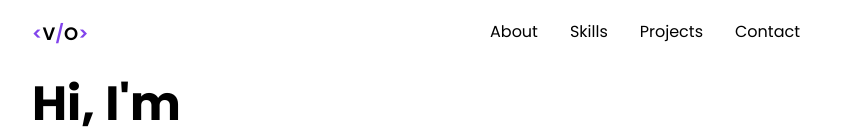
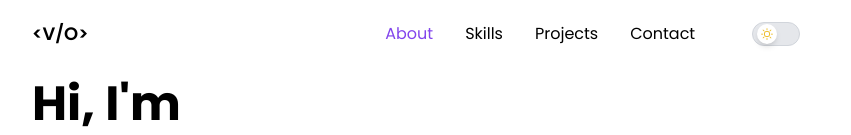
Before and after one commit to Vixiien/Portfolio, a React (Vite) app: page / in a window 1280 px wide. Shown: the top 135 px of the page, without its empty margins (224-1075 px from the left). Built offline with nearby package versions, Linux system fonts and the light colour scheme.

Commit message:
Third Update

```diff
--- a/src/components/Navbar/Navbar.jsx
+++ b/src/components/Navbar/Navbar.jsx
@@ -1,31 +1,29 @@
 import React, { useState, useEffect } from "react";
 import { FiMenu, FiX } from "react-icons/fi";
-import { FaGithub, FaLinkedin } from "react-icons/fa";
+import { BsSun, BsMoon } from "react-icons/bs";
 
-const Navbar = () => {
+const Navbar = ({ theme, setTheme, activeSection }) => {
   const [isOpen, setIsOpen] = useState(false);
-  const [activeSection, setActiveSection] = useState("");
   const [isScrolled, setIsScrolled] = useState(false);
 
-  // Detect scroll and change navbar background
   useEffect(() => {
     const handleScroll = () => {
       setIsScrolled(window.scrollY > 50);
     };
-
     window.addEventListener("scroll", handleScroll);
     return () => window.removeEventListener("scroll", handleScroll);
   }, []);
 
-  // Smooth scroll function
   const handleMenuItemClick = (sectionId) => {
-    setActiveSection(sectionId);
     setIsOpen(false);
-
     const section = document.getElementById(sectionId);
     if (section) {
       section.scrollIntoView({ behavior: "smooth" });
     }
+  };
+
+  const toggleTheme = () => {
+    setTheme((prev) => (prev === "light" ? "dark" : "light"));
   };
 
   const menuItems = [
@@ -35,29 +33,50 @@ const Navbar = () => {
     { id: "contact", label: "Contact" },
   ];
 
+  const ThemeToggleButton = (
+    <button
+      onClick={toggleTheme}
+      aria-label="Toggle Dark Mode"
+      className={`relative w-12 h-6 rounded-full flex items-center p-1 transition-colors duration-300 border ${
+        theme === "dark"
+          ? "bg-gray-700 border-gray-600"
+          : "bg-gray-200 border-gray-300"
+      }`}
+    >
+      <div
+        className={`w-5 h-5 rounded-full bg-white shadow-md flex items-center justify-center transform transition-transform duration-300 ${
+          theme === "dark" ? "translate-x-6" : ""
+        }`}
+      >
+        {theme === "dark" ? (
+          <BsMoon className="text-gray-800 text-xs" />
+        ) : (
+          <BsSun className="text-yellow-500 text-xs" />
+        )}
+      </div>
+    </button>
+  );
+
   return (
     <nav
       className={`fixed top-0 w-full z-50 transition duration-300 px-[7vw] md:px-[7vw] lg:px-[20vw] ${
-        isScrolled ? "backdrop-blur-md shadow-md" : "bg-transparent"
-      }`}
+        isScrolled ? "shadow-md" : ""
+      } ${theme === "dark" ? "bg-black text-white" : "bg-white text-black"}`}
     >
-      <div className="text-black py-5 flex justify-between ">
-        {/* Logo */}
+      <div className="py-5 flex justify-between items-center">
         <div className="text-lg font-semibold cursor-pointer">
-          <span className="text-[#8245ec]">&lt;</span>
-          <span className="text-black">V</span>
-          <span className="text-[#8245ec]">/</span>
-          <span className="text-black">O</span>
-          <span className="text-[#8245ec]">&gt;</span>
+          <span className="text-[black] dark:text-purple-500">&lt;</span>
+          <span>V</span>
+          <span className="text-[black] dark:text-purple-500">/</span>
+          <span>O</span>
+          <span className="text-[black] dark:text-purple-500">&gt;</span>
         </div>
 
-
-        {/* Desktop Menu */}
-        <ul className="hidden md:flex space-x-8 text-black">
+        <ul className="hidden md:flex space-x-8">
           {menuItems.map((item) => (
             <li
               key={item.id}
-              className={`cursor-pointer hover:text-[#8245ec] ${
+              className={`ml-60 cursor-pointer hover:text-[#8245ec] ${
                 activeSection === item.id ? "text-[#8245ec]" : ""
               }`}
             >
@@ -68,31 +87,36 @@ const Navbar = () => {
           ))}
         </ul>
 
+        <div className="flex items-center space-x-4">
+          <div className="hidden md:block">{ThemeToggleButton}</div>
 
-        {/* Mobile Menu Icon */}
-        <div className="md:hidden">
-          {isOpen ? (
-            <FiX
-              className="text-3xl text-black[#8245ec] cursor-pointer"
-              onClick={() => setIsOpen(false)}
-            />
-          ) : (
-            <FiMenu
-              className="text-3xl text-[#8245ec] cursor-pointer"
-              onClick={() => setIsOpen(true)}
-            />
-          )}
+          <div className="md:hidden">
+            {isOpen ? (
+              <FiX
+                className="text-3xl text-[black] dark:text-purple-500 cursor-pointer"
+                onClick={() => setIsOpen(false)}
+              />
+            ) : (
+              <FiMenu
+                className="text-3xl text-[black] dark:text-purple-500 cursor-pointer"
+                onClick={() => setIsOpen(true)}
+              />
+            )}
+          </div>
         </div>
       </div>
 
-      {/* Mobile Menu Items */}
       {isOpen && (
-        <div className="absolute top-16 left-1/2 transform -translate-x-1/2 w-4/5 bg-[#050414] bg-opacity-100 backdrop-filter backdrop-blur-lg z-50 rounded-lg shadow-lg md:hidden">
-          <ul className="flex flex-col items-center space-y-4 py-4 text-gray-300">
+        <div
+          className={`absolute top-16 left-1/2 transform -translate-x-1/2 w-4/5 rounded-lg shadow-lg md:hidden ${
+            theme === "dark" ? "bg-black text-white" : "bg-white text-black"
+          }`}
+        >
+          <ul className="flex flex-col items-center space-y-4 py-4">
             {menuItems.map((item) => (
               <li
                 key={item.id}
-                className={`cursor-pointer hover:text-white ml-4 ${
+                className={`cursor-pointer hover:text-[#8245ec] ${
                   activeSection === item.id ? "text-[#8245ec]" : ""
                 }`}
               >
@@ -101,6 +125,7 @@ const Navbar = () => {
                 </button>
               </li>
             ))}
+            <li>{ThemeToggleButton}</li>
           </ul>
         </div>
       )}
```
